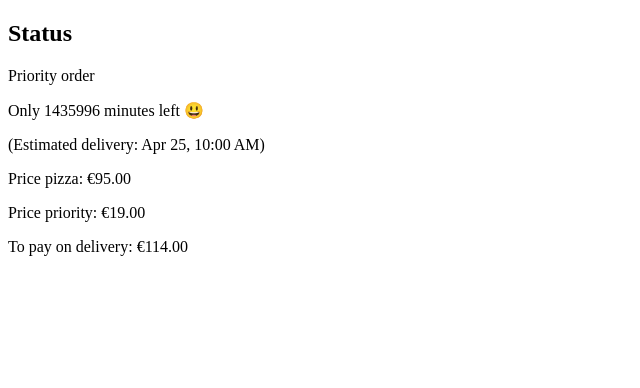
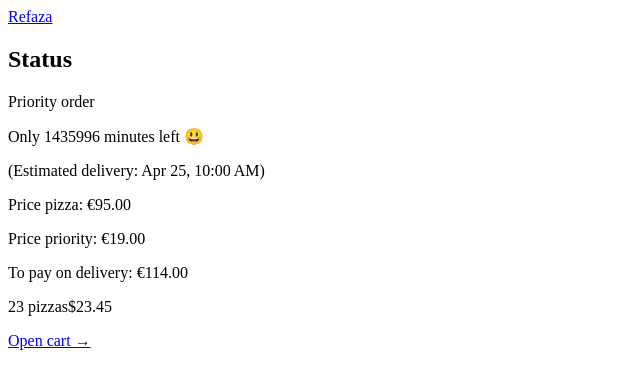
Before and after one commit to amittam104/refaza, a React (Vite) app: page /order/1 in a window 1280 px wide. Shown: the top 388 px of the page, without its empty margins (0-640 px from the left). Built offline with nearby package versions, Linux system fonts and the light colour scheme.

Commit message:
chore:  build the app layout and update the router

```diff
--- a/src/features/cart/CartOverview.jsx
+++ b/src/features/cart/CartOverview.jsx
@@ -1,3 +1,5 @@
+import { Link } from "react-router-dom";
+
 function CartOverview() {
   return (
     <div>
@@ -5,7 +7,7 @@
         <span>23 pizzas</span>
         <span>$23.45</span>
       </p>
-      <a href="#">Open cart &rarr;</a>
+      <Link to="/cart">Open cart &rarr;</Link>
     </div>
   );
 }
--- /dev/null
+++ b/src/ui/AppLayout.jsx
@@ -0,0 +1,19 @@
+import Header from "./Header";
+import CartOverview from "../features/cart/CartOverview";
+import { Outlet } from "react-router-dom";
+
+function AppLayout() {
+  return (
+    <div>
+      <Header />
+
+      <main>
+        <Outlet />
+      </main>
+
+      <CartOverview />
+    </div>
+  );
+}
+
+export default AppLayout;
--- /dev/null
+++ b/src/ui/Header.jsx
@@ -0,0 +1,11 @@
+import { Link } from "react-router-dom";
+
+function Header() {
+  return (
+    <header>
+      <Link to="/">Refaza</Link>
+    </header>
+  );
+}
+
+export default Header;
```
Also changed, not shown: src/App.jsx (+11 -5 lines).
